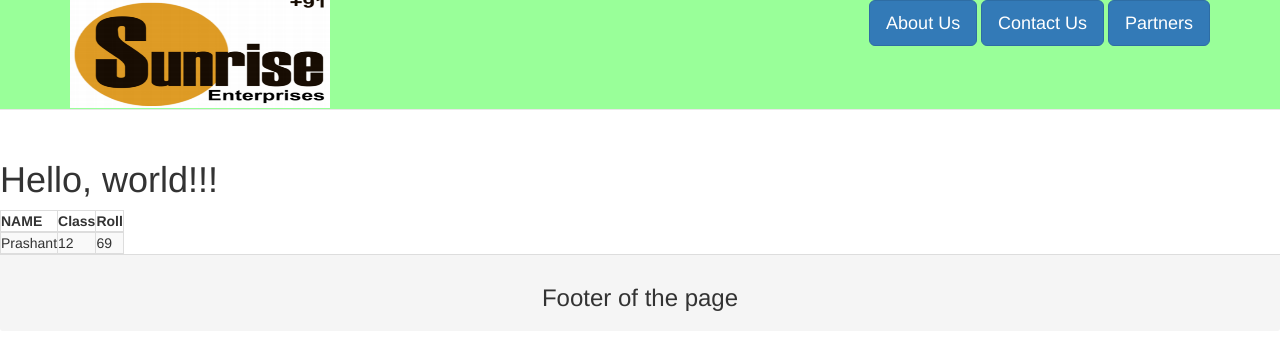
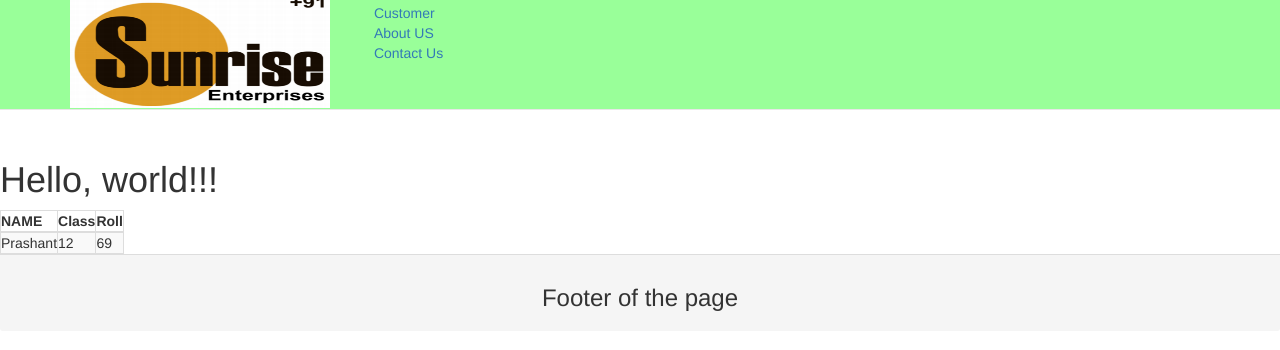
Before and after one commit to 3TTT/SunriseEnterprises, a plain HTML site: page solution/home.html in a window 1280 px wide. Drawn offline with Linux system fonts and the light colour scheme.

Commit message:
Removed buttons in header and addes li items in the header

```diff
--- a/solution/css/style.css
+++ b/solution/css/style.css
@@ -16,9 +16,11 @@
 	display: inline-block;
 
 }
-
-.headerbuttons{
+.menubar{
 	display: inline-block;
-	float: right;
 
 }
+
+ul{
+	list-style-type: none;
+}
--- a/solution/home.html
+++ b/solution/home.html
@@ -32,12 +32,15 @@
          <div id="logo" >
          <!-- <img src="C:\Users\satish\Desktop\SatishPatil\Sunrise.png" alt="no image" style="width:260px;height:108px;">-->
          <img src="images\Sunrise.png" alt="image location mismatch" style="width:260px;height:108px;">
+         </div>
 
-         </div>
-         <div class="headerbuttons">
-            <button type="button" class="btn btn-primary btn-lg">About Us</button>
-            <button type="button" class="btn btn-primary btn-lg">Contact Us</button>
-            <button type="button" class="btn btn-primary btn-lg">Partners</button>
+         <div class="menubar" >
+         <ul >
+            <li><a href="#">Customer</a></li>
+            <li><a href="#">About US</a></li>
+            <li><a href="#">Contact Us</a></li>
+         </ul>
+
          </div>
      </div>
    </div>
```
